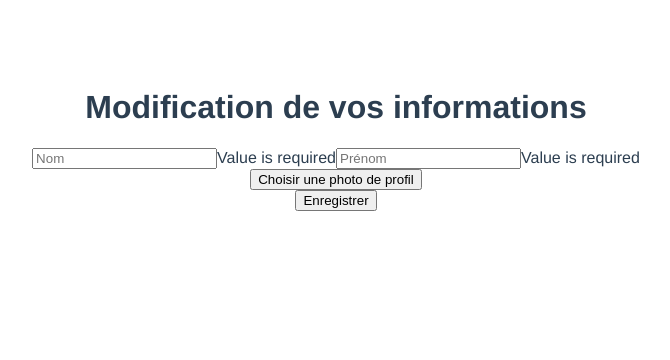
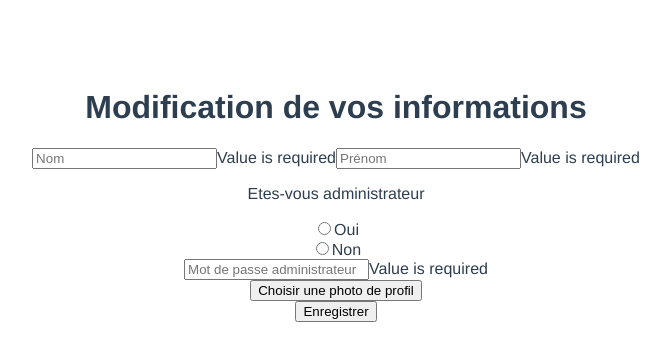
Before and after one commit to belkacem-yacine/Groupomania, a Vue app in the folder frontend/: page /modifyProfile in a window 1280 px wide. Both pictures are taken after a click on the button "Enregistrer". Shown: the top 360 px of the page, without its empty margins (304-974 px from the left). Built offline with nearby package versions, Linux system fonts and the light colour scheme; no server answers.

Commit message:
correction frontend

```diff
--- a/frontend/src/views/ModifyProfile.vue
+++ b/frontend/src/views/ModifyProfile.vue
@@ -11,15 +11,30 @@
                 {{ v$.input.firstName.$errors[0].$message }}
             </span>
         </div>
+        <p>Etes-vous administrateur</p>
+        <div>
+        <input type="radio" id="yes" name="admin" value="true" v-model="state.input.admin">
+        <label for="yes">Oui</label>
+        </div>
+        <div>
+        <input type="radio" id="no" name="admin" value="false" v-model="state.input.admin">
+        <label for="no">Non</label>
+        </div>
+        <div v-if="showAdminPassword">
+            <input class="form-row__input" v-model="state.input.adminPassword" type="password" placeholder="Mot de passe administrateur" required/>
+            <span v-if="v$.input.adminPassword.$error">
+                {{ v$.input.adminPassword.$errors[0].$message }}
+            </span>
+        </div>
         <div>
             <input style="display:none" type="file" accept="image/*" @change="onFilePicked" ref="fileInput">
             <button @click.prevent="$refs.fileInput.click()">Choisir une photo de profil</button>
             <img class="profil_card__logo" ref="filePreview" alt="" src="">
         </div>
+
         <div>
             <button @click="modifyProfile()" class="button" :class="{'button--disabled' : !validatedFields}">
-                <span v-if="status == 'loading' ">Enregistrement en cours ...</span>
-                <span v-else>Enregistrer</span>
+                <span>Enregistrer</span>
             </button>
         </div>
         <span> {{ error }} </span> <!-- etape 1 après le backend -->
@@ -29,8 +44,9 @@
 
 <script>
 
+import { mapState } from "vuex";
 import useValidate from '@vuelidate/core'
-import { required} from '@vuelidate/validators'
+import { required, /*requiredIf, helpers*/} from '@vuelidate/validators'
 import { reactive, computed } from 'vue'
 
 export default {
@@ -40,6 +56,8 @@ export default {
             input: {
                 lastName: '',
                 firstName: '',
+                admin:'',
+                adminPassword:''
             },
             profil_image: '',
         })
@@ -49,6 +67,8 @@ export default {
                 input: {
                         lastName: { required },
                         firstName: { required },
+                        admin: { required },
+                        adminPassword: { required }
                 },
                 profil_image: {},
             }
@@ -66,27 +86,29 @@ export default {
                 error: '',
             }
         },
+    mounted: function () {
+        const self = this
+        this.$store.dispatch('getUserInfos', this.$store.state.user.userId)
+        .then(function() {
+          self.state.input.firstName = self.user.firstName;
+          self.state.input.lastName = self.user.lastName;
+          self.state.input.admin = self.user.admin;
+        })
+    },
+    computed: {
+        showAdminPassword: function() {
+            console.log(this.state.input.admin)
+            if(this.state.input.admin == false) {
+                return false
+            } else {
+                return true
+            }
+        },
+        ...mapState({
+            user: 'userInfos',
+        })
+    },
     methods: {
-        /*signup: function () {
-            if (!this.v$.$error) {
-                const self = this;
-                const fd = new FormData();
-                fd.append('profil_image', this.state.profil_image);
-                let user = {
-                    lastName: this.state.input.lastName,
-                    firstName: this.state.input.firstName,
-                    email: this.state.input.email,
-                    password: this.state.input.password.password,
-                }
-                fd.append('user', JSON.stringify(user));
-                this.$store.dispatch('signup', fd)
-                .then(function() {
-                    self.login();
-                }, function(error) {
-                    self.error = error.response.data.error;
-                })
-            }
-        },*/
         modifyProfile: function() {
             this.v$.$validate()
             if (!this.v$.$error) {
@@ -96,6 +118,7 @@ export default {
                 let user = {
                     lastName: this.state.input.lastName,
                     firstName: this.state.input.firstName,
+                    admin: this.state.input.admin,
                 }
                 fd.append('user', JSON.stringify(user));
                 this.$store.dispatch('modifyUserInfos',{userAllInfos: fd, userId: this.$store.state.user.userId})
@@ -107,12 +130,12 @@ export default {
             }
         },
         onFilePicked: function () {
-            this.profil_image = event.target.files[0];
+            this.state.profil_image = event.target.files[0];
             let reader = new FileReader();
             reader.onload = () => {
             this.$refs.filePreview.src = reader.result;
             }
-      reader.readAsDataURL(this.profil_image);
+      reader.readAsDataURL(this.state.profil_image);
         },
     }
 }
```
Also changed, not shown: frontend/src/views/Profile.vue (line endings or trailing spaces).
